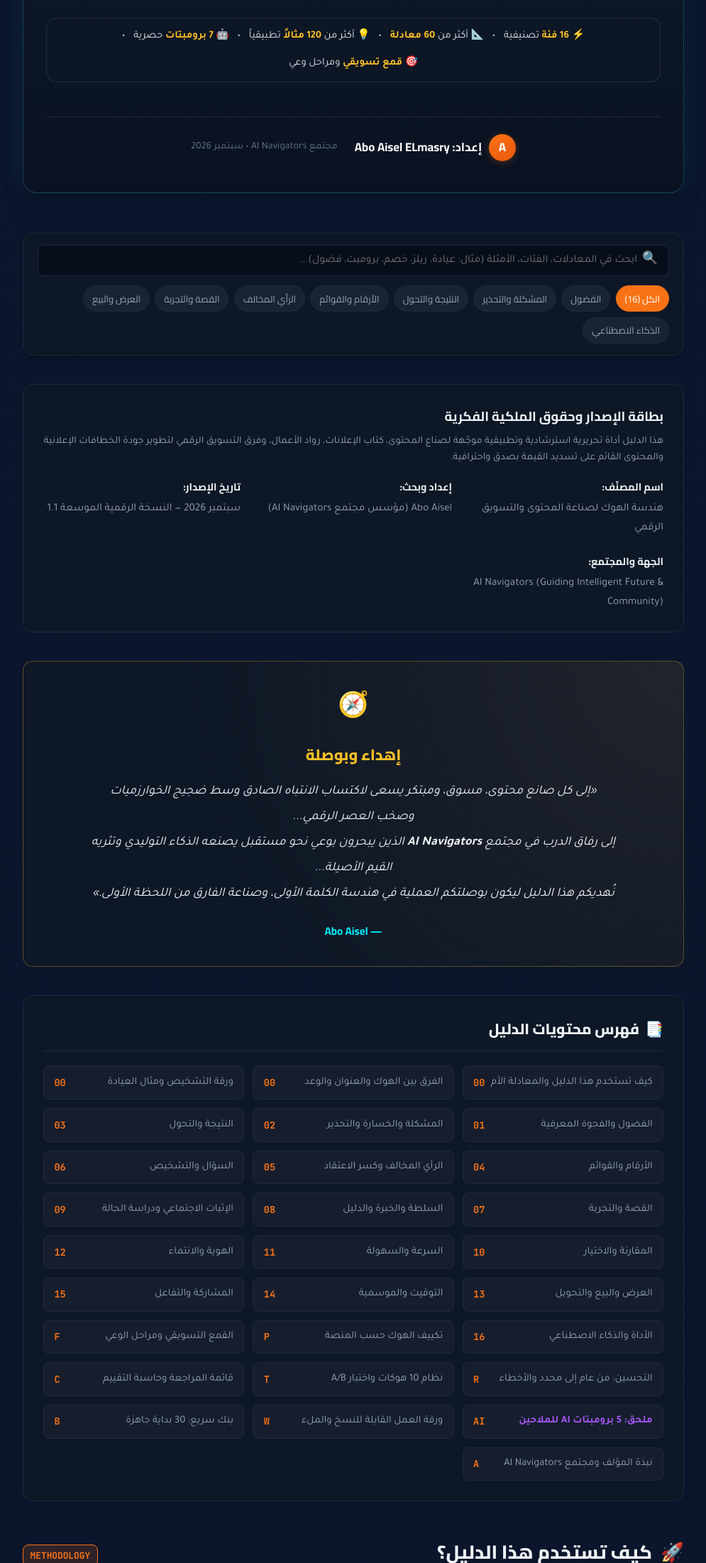
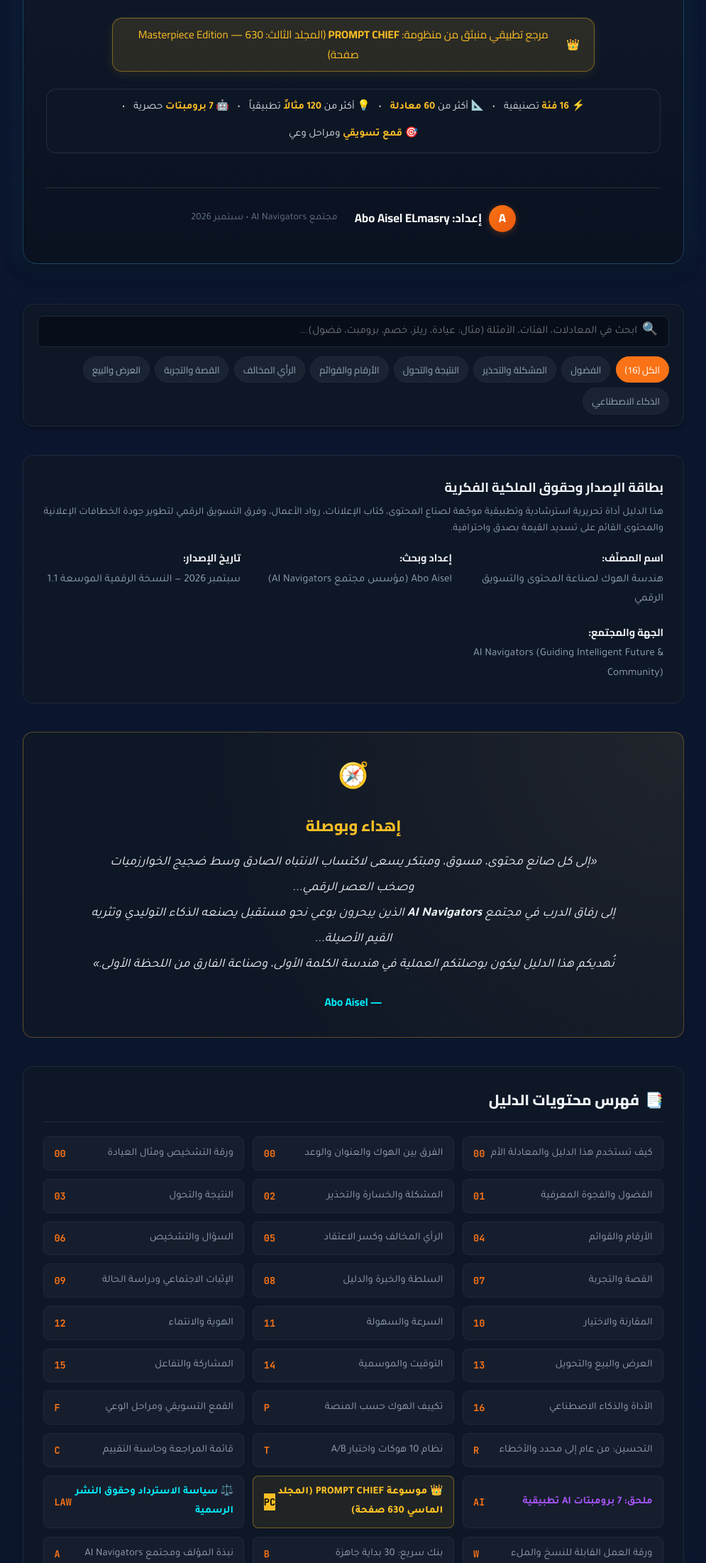
Before and after one commit to akramaiselsara22-cloud/hook-engineering-booklet, a plain HTML site: page index.html in a window 1280 px wide. Shown: the part 598-2800 px from the top of the page at 71% size, without its empty margins (142-1137 px from the left). Drawn offline with Linux system fonts and the light colour scheme.

Commit message:
Add files via upload

```diff
--- a/index.html
+++ b/index.html
@@ -3,7 +3,7 @@
 <head>
   <meta charset="UTF-8">
   <meta name="viewport" content="width=device-width, initial-scale=1.0">
-  <title>هندسة الهوك لصناعة المحتوى والتسويق الرقمي | إعداد: Abo Aisel • AI Navigators</title>
+  <title>هندسة الهوك | إعداد: Abo Aisel ELmasry • AI Navigators • منظومة PROMPT CHIEF</title>
 
   <!-- خطوط Google Fonts العربية الحديثة -->
   <link rel="preconnect" href="https://fonts.googleapis.com">
@@ -1885,6 +1885,11 @@
       <h1 class="cover-title">هندسة <span>الهوك</span></h1>
       <p class="cover-subtitle">لصناعة المحتوى والتسويق الرقمي: معادلات قابلة للملء • أمثلة متعددة • تطبيقات حسب المنصة • اختبارات وتحسين • برومبتات الذكاء الاصطناعي</p>
 
+      <div style="background: rgba(251, 191, 36, 0.12); border: 1px solid rgba(251, 191, 36, 0.4); border-radius: var(--radius-md); padding: 0.6rem 1.25rem; margin: 1.25rem auto 1.5rem auto; max-width: 680px; display: flex; align-items: center; justify-content: center; gap: 0.6rem; font-family: var(--font-heading); font-size: 0.95rem; color: var(--accent-gold); box-shadow: 0 4px 15px rgba(251, 191, 36, 0.1);">
+        <span>👑</span>
+        <span>مرجع تطبيقي منبثق من منظومة: <strong>PROMPT CHIEF</strong> (المجلد الثالث: Masterpiece Edition — 630 صفحة)</span>
+      </div>
+
       <div class="cover-stats-pill">
         <span>⚡ <strong>16 فئة</strong> تصنيفية</span> •
         <span>📐 أكثر من <strong>60 معادلة</strong></span> •
@@ -1985,7 +1990,9 @@
         <a href="#refinement" class="toc-link"><span>التحسين: من عام إلى محدد والأخطاء</span> <span class="toc-num">R</span></a>
         <a href="#ideation-testing" class="toc-link"><span>نظام 10 هوكات واختبار A/B</span> <span class="toc-num">T</span></a>
         <a href="#checklist" class="toc-link"><span>قائمة المراجعة وحاسبة التقييم</span> <span class="toc-num">C</span></a>
-        <a href="#ai-prompts" class="toc-link" style="color: var(--accent-purple); font-weight: 700;"><span>ملحق: 5 برومبتات AI للملاحين</span> <span class="toc-num">AI</span></a>
+        <a href="#ai-prompts" class="toc-link" style="color: var(--accent-purple); font-weight: 700;"><span>ملحق: 7 برومبتات AI تطبيقية</span> <span class="toc-num">AI</span></a>
+        <a href="#prompt-chief" class="toc-link" style="color: var(--accent-gold); font-weight: 800; border-color: rgba(251, 191, 36, 0.4); background: rgba(251, 191, 36, 0.08);"><span>👑 موسوعة PROMPT CHIEF (المجلد الماسي 630 صفحة)</span> <span class="toc-num" style="background: var(--accent-gold); color: #000;">PC</span></a>
+        <a href="javascript:void(0)" onclick="openLegalModal()" class="toc-link" style="color: var(--accent-cyan); font-weight: 700;"><span>⚖️ سياسة الاسترداد وحقوق النشر الرسمية</span> <span class="toc-num">LAW</span></a>
         <a href="#worksheet" class="toc-link"><span>ورقة العمل القابلة للنسخ والملء</span> <span class="toc-num">W</span></a>
         <a href="#starters-bank" class="toc-link"><span>بنك سريع: 30 بداية جاهزة</span> <span class="toc-num">B</span></a>
         <a href="#author-bio" class="toc-link"><span>نبذة المؤلف ومجتمع AI Navigators</span> <span class="toc-num">A</span></a>
```
